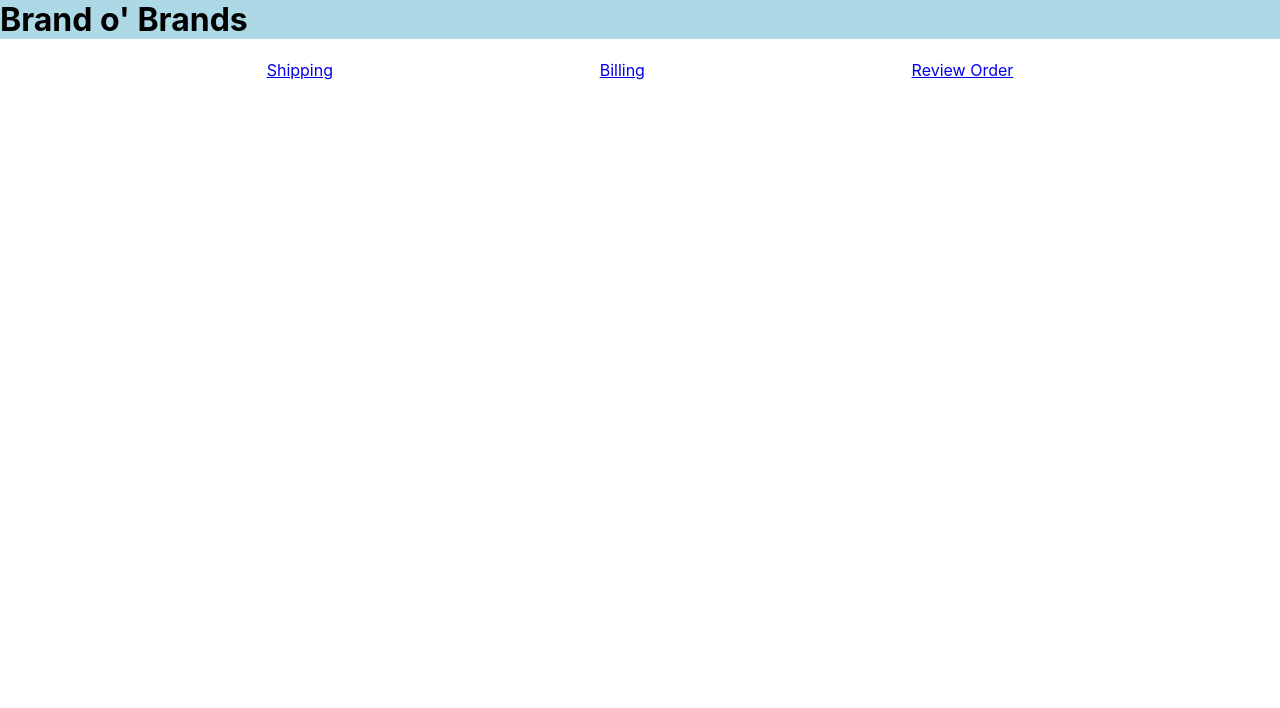
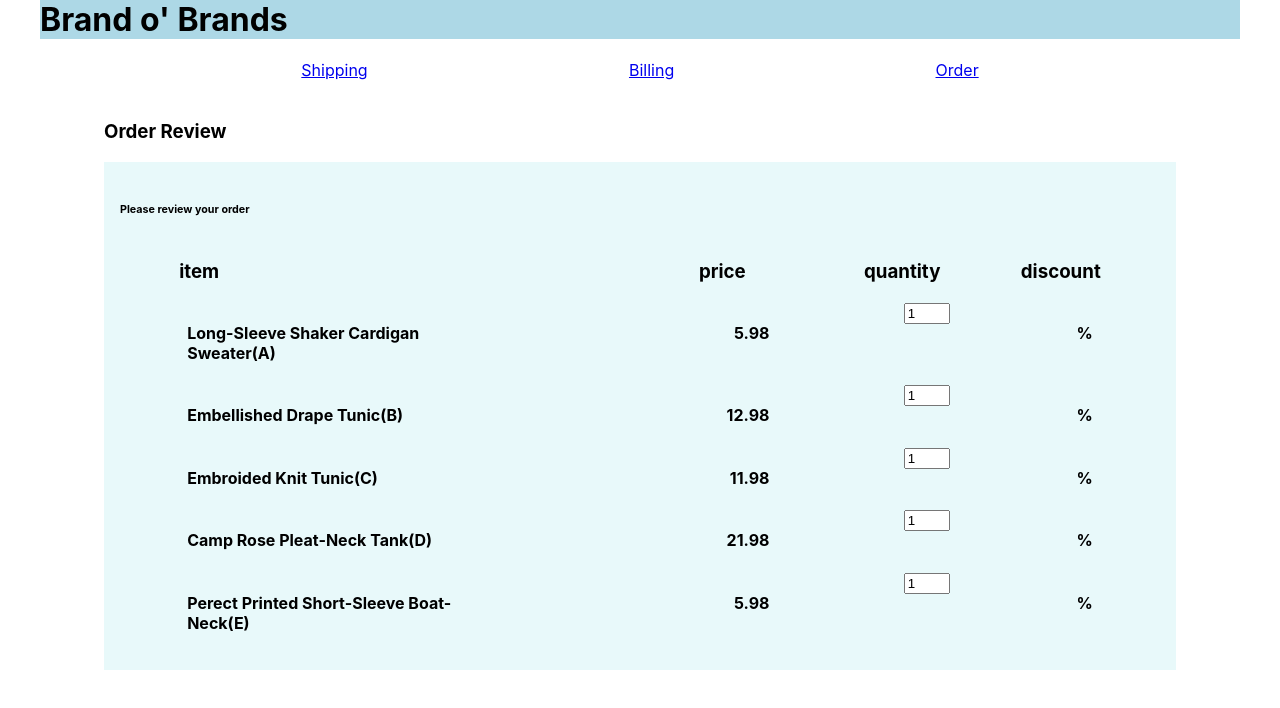
Before and after one commit to mickmed/fb-challenge, a React (Create React App) app: page /order-review in a window 1280 px wide. Shown: the top 708 px of the page. Built offline with nearby package versions, Linux system fonts and the light colour scheme.

Commit message:
basic review component

```diff
--- a/src/App.css
+++ b/src/App.css
@@ -1,4 +1,4 @@
 .App {
-  max-width: 1600px;
+  max-width: 1200px;
   margin:0 auto;
 }
--- a/src/App.js
+++ b/src/App.js
@@ -1,12 +1,12 @@
 import { useState, useRef, useEffect } from "react";
 import { Route } from "react-router-dom";
-import Layout from './Shared/Layout'
+import Layout from "./Shared/Layout";
 import Header from "./Components/Header/Header";
 import Nav from "./Components/Nav/Nav";
 import Billing from "./Components/Billing/Billing";
 import Shipping from "./Components/Shipping/Shipping";
 import OrderReview from "./Components/OrderReview/OrderReview";
-import { User, Order } from './Data/data.js'
+import { User, Order } from "./Data/data.js";
 
 import "./App.css";
 
@@ -15,8 +15,8 @@ function App() {
   const [yAxis, setYAxis] = useState(0);
   const headerRef = useRef();
 
-  const [user, setUser] = useState([])
-  const [order, setOrder] = useState([])
+  const [user, setUser] = useState([]);
+  const [order, setOrder] = useState([]);
 
   useEffect(() => {
     setHeaderHeight(headerRef.current.clientHeight);
@@ -26,38 +26,36 @@ function App() {
     };
   });
 
-  useEffect(()=>{
-    const getUser = async() => {
-      const resp = await User
-      setUser(resp[0])
-    }
-    getUser()
-    const getOrder = async() => {
-      const resp = await Order
-      setOrder(resp)
-    }
-    getOrder()
-  },[])
+  useEffect(() => {
+    const getUser = async () => {
+      const resp = await User;
+      setUser(resp[0]);
+    };
+    getUser();
+    const getOrder = async () => {
+      const resp = await Order;
+      setOrder(resp);
+    };
+    getOrder();
+  }, []);
 
   const yVal = () => {
     setYAxis(window.pageYOffset);
   };
 
-
-
   return (
     <div className="App">
+      <Header headerRef={headerRef} />
+      <Nav yAxis={yAxis} headerHeight={headerHeight} />
       <Layout>
-        <Header headerRef={headerRef} />
-        <Nav yAxis={yAxis} headerHeight={headerHeight} />
         <Route path="/shipping">
-          <Shipping user={user}/>
+          <Shipping user={user} />
         </Route>
         <Route path="/billing">
           <Billing user={user} />
         </Route>
-        <Route path="order-review">
-          <OrderReview/>
+        <Route path="/order-review">
+          <OrderReview user={user} order={order} />
         </Route>
       </Layout>
     </div>
--- a/src/Components/Billing/Billing.css
+++ b/src/Components/Billing/Billing.css
@@ -1,6 +1,2 @@
-.billing{
-    padding: 5vh 5vw;
-    width:80%;
-    margin:0 auto;
-    display:inline-block;
+.billing {
 }
--- a/src/Components/Billing/Billing.jsx
+++ b/src/Components/Billing/Billing.jsx
@@ -5,7 +5,7 @@ const Billing = (props) => {
   const { user } = props;
 
   return (
-    <content className="billing">
+    <section className="billing">
       <h3>Billing</h3>{" "}
       {user.address && (
         <div className="content">
@@ -21,7 +21,7 @@ const Billing = (props) => {
             </section>
         </div>
       )}
-    </content>
+    </section>
   );
 };
 
--- a/src/Components/Nav/Nav.jsx
+++ b/src/Components/Nav/Nav.jsx
@@ -9,7 +9,7 @@ const Nav = (props) => {
     <nav style={yAxis > headerHeight ? style : {}}>
       <Link to='/shipping'>Shipping</Link>
       <Link to='/billing'>Billing</Link>
-      <Link to='/review'>Review Order</Link>
+      <Link to='/order-review'>Order</Link>
     </nav>
   );
 };
--- /dev/null
+++ b/src/Components/OrderReview/OrderReview.css
@@ -0,0 +1,32 @@
+.order {
+  background: rgb(232, 249, 250);
+  padding: 1em;
+  box-sizing: border-box;
+}
+
+.header,
+.item {
+  display: flex;
+  justify-content: space-around;
+}
+
+.name {
+  width: 25vw;
+  display: flex;
+  justify-content: flex-start;
+}
+
+.price {
+  display: flex;
+  justify-content: flex-end;
+  width: 10vw;
+}
+
+.qty {
+  width: 3vw;
+  text-align: right;
+}
+
+input{
+    width:3vw;
+}
--- a/src/Components/OrderReview/OrderReview.jsx
+++ b/src/Components/OrderReview/OrderReview.jsx
@@ -1,9 +1,44 @@
 import { useState, useEffect } from "react";
+import "./OrderReview.css";
 
-const OrderReview = () => {
+const OrderReview = (props) => {
   useEffect(() => {});
 
-  return <div>Review Order</div>;
+  return (
+    <div className="order-review">
+      <h3>Order Review</h3>
+      <div className='order'>
+        <h6>Please review your order</h6>
+
+        <div className="header">
+          <h3 className="name">item</h3>
+          <h3 className="price">price</h3>
+          <h3 className="qty">quantity</h3>
+          <h3 className='discount'>discount</h3>
+        </div>
+        <section className="items">
+          {props.order.map((item) => (
+            <div className="item">
+              {/* <img src={item.imgUrl} /> */}
+
+              <div className="name">
+                <h4>{item.name}</h4>
+              </div>
+              <div className="price">
+                <h4>{item.price}</h4>
+              </div>
+              <div className="qty">
+                <input type="text" value="1" />
+              </div>
+              <div className="discount">
+                <h4>%</h4>
+              </div>
+            </div>
+          ))}
+        </section>
+      </div>
+    </div>
+  );
 };
 
 export default OrderReview;
--- a/src/Components/Shipping/Shipping.jsx
+++ b/src/Components/Shipping/Shipping.jsx
@@ -1,9 +1,9 @@
 const Shipping = (props) => {
-  const { user } = props
-console.log(user.billing &&user.billing.card.cardNum.split('').splice(5,4))
+  const { user } = props;
+  console.log(user.billing && user.billing.card.cardNum.split("").splice(5, 4));
 
   return (
-    <content className="billing">
+    <section className="billing">
       <h3>Shipping</h3>
       {user.address && user.billing && (
         <div className="content">
@@ -12,11 +12,10 @@ console.log(user.billing &&user.billing.card.cardNum.split('').splice(5,4))
             <div>{user.address.street}</div>
             <div>{user.address.city}</div>
             <div>{user.address.state}</div>
-
           </div>
         </div>
       )}
-    </content>
+    </section>
   );
 };
 
--- a/src/Data/data.js
+++ b/src/Data/data.js
@@ -1,30 +1,30 @@
 export const Order = [
   {
-    name: "Long-Sleeve Shaker Cardigan Sweater",
+    name: "Long-Sleeve Shaker Cardigan Sweater(A)",
     price: "5.98",
     imgUrl:
       "https://cdn-fsly.yottaa.net/5ba91e43312e581893f90c9d/www.fullbeauty.com/v~4b.324/dw/image/v2/BBKT_PRD/on/demandware.static/-/Sites-masterCatalog_WomanWithin/default/dw5d92cf16/images/hi-res/0056_13682_mc_1147.jpg?sw=240&sh=346&sm=fit&yocs=1_6_",
   },
   {
-    name: "Embellished Drape Tunic",
+    name: "Embellished Drape Tunic(B)",
     price: "12.98",
     imgUrl:
       "https://cdn-fsly.yottaa.net/5ba91e43312e581893f90c9d/www.fullbeauty.com/v~4b.324/dw/image/v2/BBKT_PRD/on/demandware.static/-/Sites-masterCatalog_Roamans/default/dweb3a7c8b/images/hi-res/0537_16778_mc_8350.jpg?sw=240&sh=346&sm=fit&yocs=1_6_",
   },
   {
-    name: "Embroided Knit Tunic",
+    name: "Embroided Knit Tunic(C)",
     price: "11.98",
     imgUrl:
       "https://cdn-fsly.yottaa.net/5ba91e43312e581893f90c9d/www.fullbeauty.com/v~4b.324/dw/image/v2/BBKT_PRD/on/demandware.static/-/Sites-masterCatalog_WomanWithin/default/dwcbbd4cc9/images/on-hover/0007_19498_ma_0001.jpg?sw=240&sh=346&sm=fit&yocs=1_6_",
   },
   {
-    name: "Camp Rose Pleat-Neck Tank",
+    name: "Camp Rose Pleat-Neck Tank(D)",
     price: "21.98",
     imgUrl:
       "https://cdn-fsly.yottaa.net/5ba91e43312e581893f90c9d/www.fullbeauty.com/v~4b.324/dw/image/v2/BBKT_PRD/on/demandware.static/-/Sites-masterCatalog_Catherines/default/dw81c2f755/images/on-hover/2642_26343_ma_0001.jpg?sw=240&sh=346&sm=fit&yocs=1_6_",
   },
   {
-    name: "Perect Printed Short-Sleeve Boat-Neck",
+    name: "Perect Printed Short-Sleeve Boat-Neck(E)",
     price: "5.98",
     imgUrl:
       "https://cdn-fsly.yottaa.net/5ba91e43312e581893f90c9d/www.fullbeauty.com/v~4b.324/dw/image/v2/BBKT_PRD/on/demandware.static/-/Sites-masterCatalog_WomanWithin/default/dw0784fce1/images/on-hover/0037_34386_ma_0001.jpg?sw=240&sh=346&sm=fit&yocs=1_6_",
--- a/src/Shared/Layout.css
+++ b/src/Shared/Layout.css
@@ -1,4 +1,5 @@
 .layout{
     min-height:120vh;
+    margin:5vh 5vw;
 
 }
```
